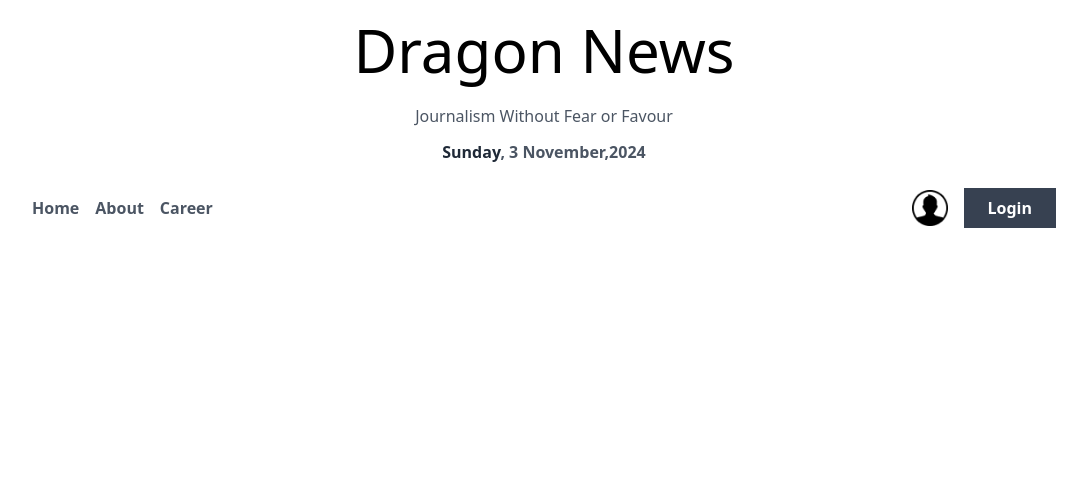
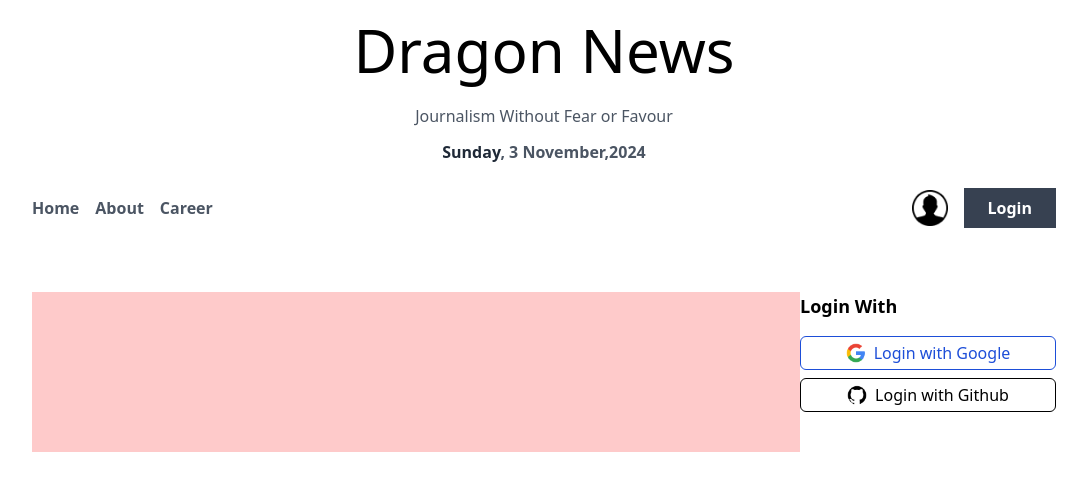
Before and after one commit to TahsinAlahi/dragon-news, a React (Vite) app: page / in a window 1280 px wide. Shown: the top 490 px of the page, without its empty margins (96-1183 px from the left). Built offline with nearby package versions, Linux system fonts and the light colour scheme.

Commit message:
created Aside with login with compo

```diff
--- a/src/AppLayout.tsx
+++ b/src/AppLayout.tsx
@@ -1,11 +1,19 @@
+import { Outlet } from "react-router-dom";
 import Header from "./components/Header";
 import NavBar from "./components/NavBar";
+import Aside from "./components/Aside";
 
 function AppLayout() {
   return (
     <div>
       <Header />
       <NavBar />
+      <main className="flex items-start justify-center lg:max-w-screen-lg lg:mx-auto lg:mt-16">
+        <div className="flex-grow bg-red-200 h-40">
+          <Outlet />
+        </div>
+        <Aside />
+      </main>
     </div>
   );
 }
--- /dev/null
+++ b/src/components/Aside.tsx
@@ -0,0 +1,11 @@
+import LoginWebsites from "./LoginWebsites";
+
+function Aside() {
+  return (
+    <aside className="lg:w-1/4">
+      <LoginWebsites />
+    </aside>
+  );
+}
+
+export default Aside;
--- /dev/null
+++ b/src/components/LoginWebsites.tsx
@@ -0,0 +1,22 @@
+import googleImg from "../assets/google.png";
+import githubImg from "../assets/github.png";
+
+function LoginWebsites() {
+  return (
+    <div className="w-full">
+      <h2 className="text-lg font-semibold mb-4">Login With</h2>
+      <div className="flex flex-col gap-2">
+        <button className="flex items-center justify-center py-1 rounded-md gap-2 w-full border border-blue-700">
+          <img src={googleImg} alt="Login with Google" className="w-5" />
+          <p className="text-blue-700 ">Login with Google</p>
+        </button>
+        <button className="flex items-center justify-center py-1 rounded-md gap-2 w-full border border-black">
+          <img src={githubImg} alt="Login with Github" className="w-5" />
+          <p className="text-black">Login with Github</p>
+        </button>
+      </div>
+    </div>
+  );
+}
+
+export default LoginWebsites;
```
Also changed, not shown: src/assets/github.png (added), src/assets/google.png (added).
